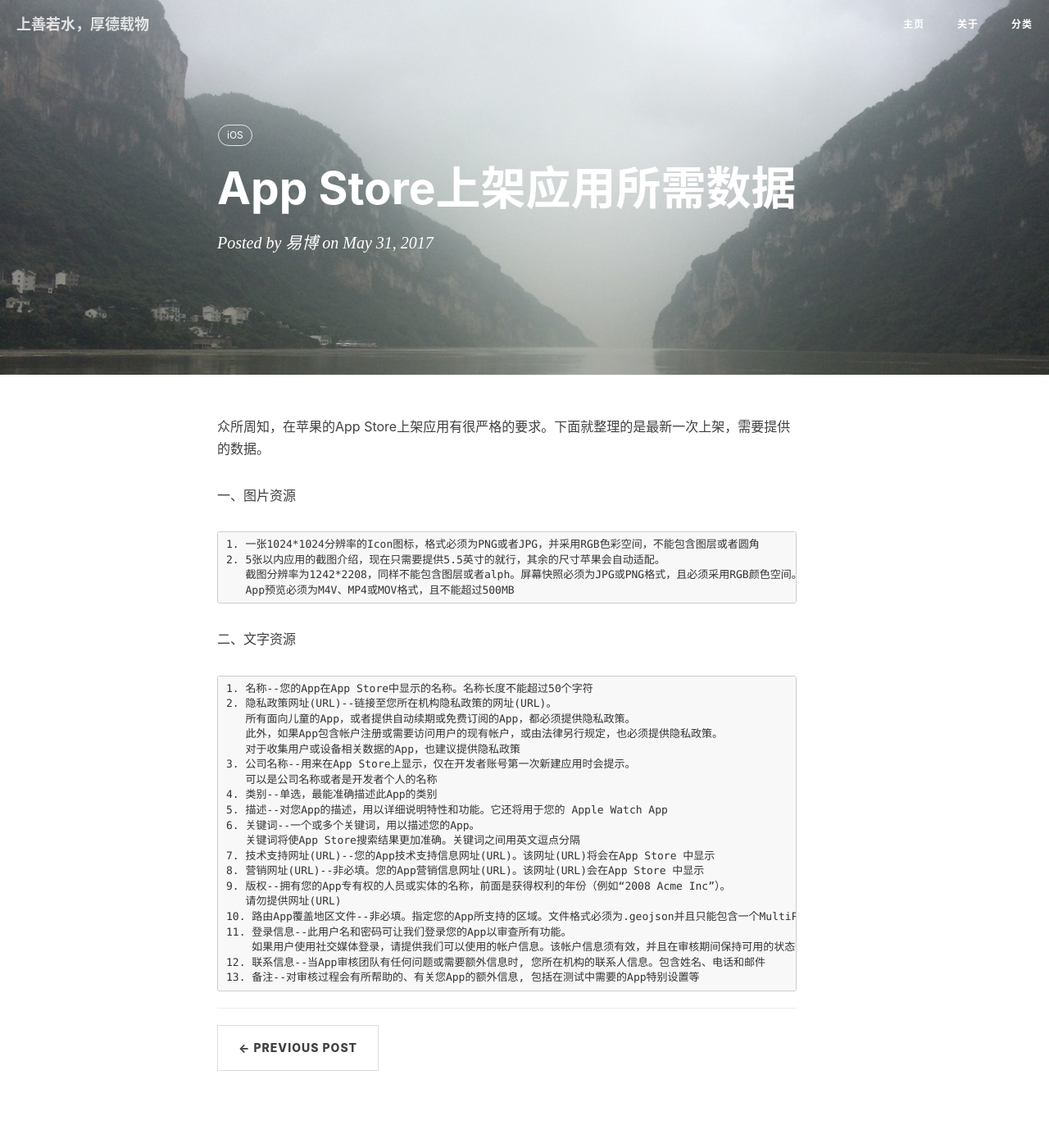
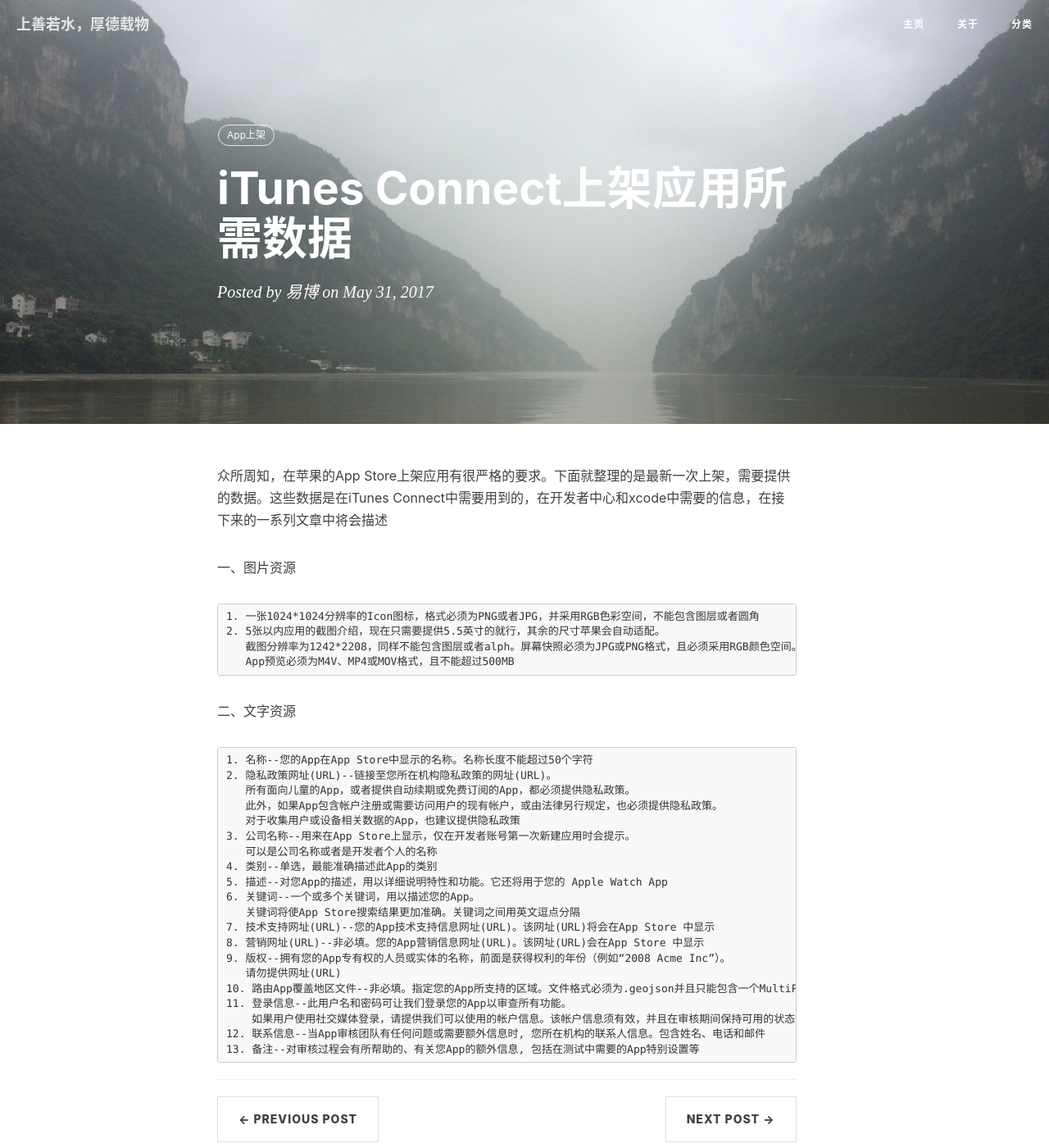
Before and after one commit to xttxqjfg/xttxqjfg.github.io, a Jekyll site: the page built from _posts/201705/2017-05-31-App Store上架应用所需数据.markdown, in a window 1280 px wide and 1400 px high. Shown: the whole window at 82% size. Built offline with Jekyll 4.4.1, drawn with Linux system fonts in a browser that asks for light colours; nearby versions of some CDN libraries; comment, search, counter and statistics services are not loaded.

Commit message:
no message

```diff
--- a/_posts/201705/2017-05-31-App Store上架应用所需数据.markdown
+++ b/_posts/201705/2017-05-31-App Store上架应用所需数据.markdown
@@ -1,15 +1,15 @@
 ---
 layout:     post
-title:      "App Store上架应用所需数据"
+title:      "iTunes Connect上架应用所需数据"
 subtitle:   ""
 date:       2017-05-31 16:14:00
 author:     "易博"
 header-img: "img/201705/18/head_bg.JPG"
 tags:
-    - iOS
+    - App上架
 ---
 
-众所周知，在苹果的App Store上架应用有很严格的要求。下面就整理的是最新一次上架，需要提供的数据。
+众所周知，在苹果的App Store上架应用有很严格的要求。下面就整理的是最新一次上架，需要提供的数据。这些数据是在iTunes Connect中需要用到的，在开发者中心和xcode中需要的信息，在接下来的一系列文章中将会描述
 
 一、图片资源
 
```
Also changed, not shown: _posts/201706/2017-06-02-上架App Store详细流程(一).markdown (added, +10 -0 lines), _posts/201706/2017-06-02-上架App Store详细流程(三).markdown (added, +10 -0 lines), _posts/201706/2017-06-02-上架App Store详细流程(二).markdown (added, +10 -0 lines).
